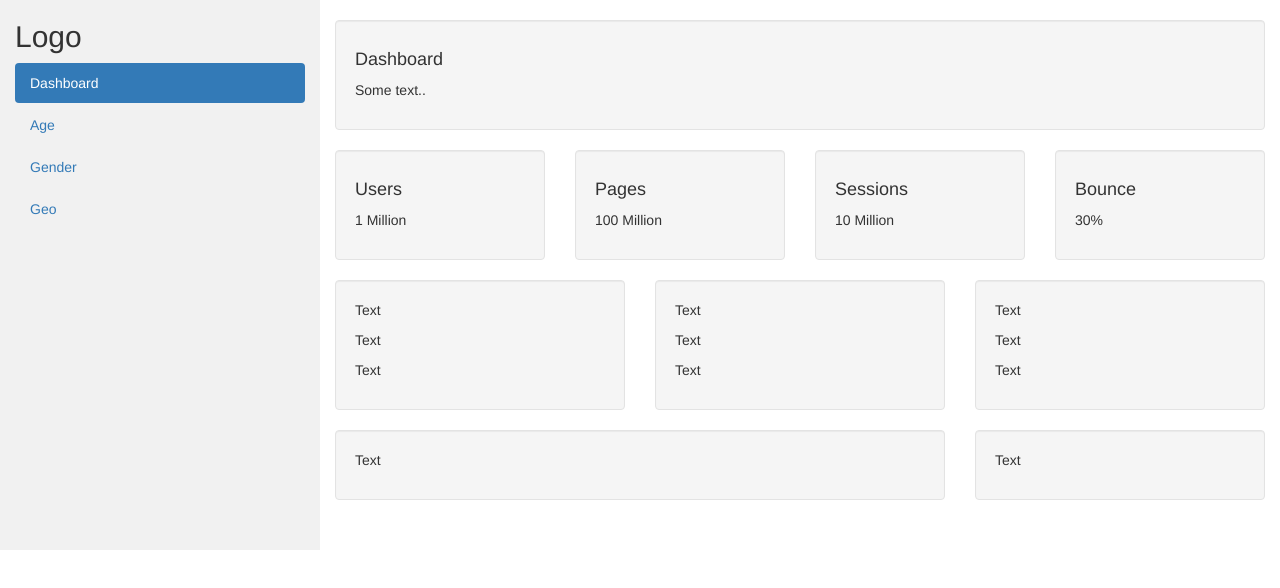
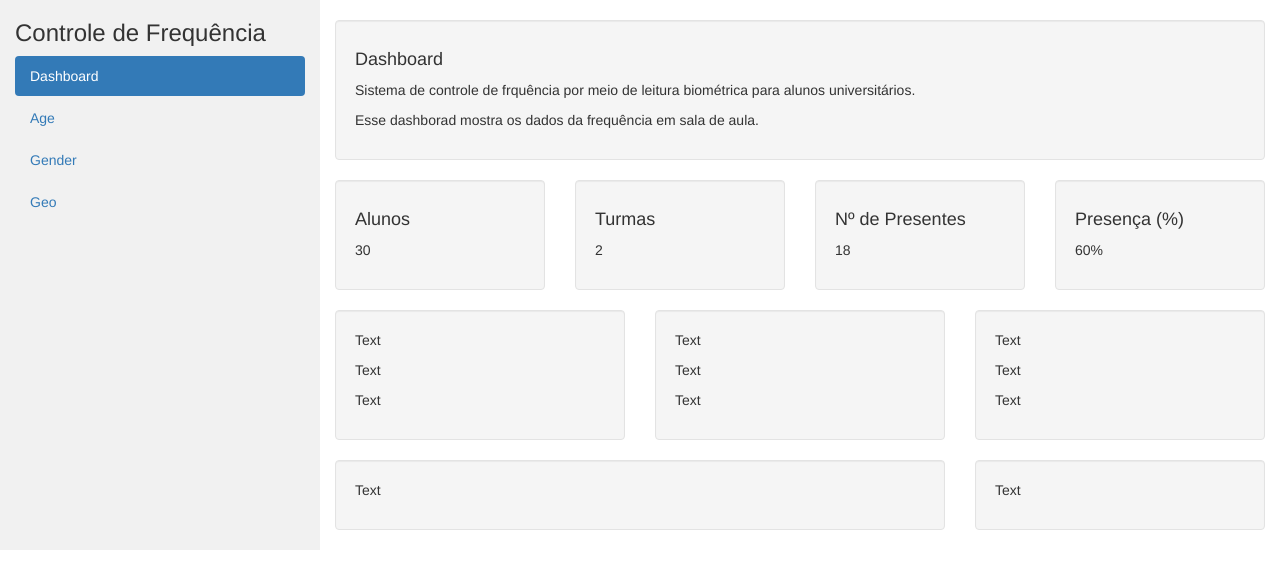
Before and after one commit to josemateuss/frequency-attendance, a website: page tmpl/index.html in a window 1280 px wide. Drawn offline with nearby package versions, Linux system fonts and the light colour scheme.

Commit message:
Atualização do template index.html

```diff
--- a/tmpl/index.html
+++ b/tmpl/index.html
@@ -1,7 +1,7 @@
 <!DOCTYPE html>
 <html lang="pt">
 <head>
-  <title>Sistema de Frequência Universitário</title>
+  <title>Sistema de Frequência Universitária</title>
   <meta charset="utf-8">
   <meta name="viewport" content="width=device-width, initial-scale=1">
   <link rel="stylesheet" href="https://maxcdn.bootstrapcdn.com/bootstrap/3.4.0/css/bootstrap.min.css">
@@ -33,7 +33,7 @@
         <span class="icon-bar"></span>
         <span class="icon-bar"></span>
       </button>
-      <a class="navbar-brand" href="#">Logo</a>
+      <a class="navbar-brand" href="#">Controle de Frequência</a>
     </div>
     <div class="collapse navbar-collapse" id="myNavbar">
       <ul class="nav navbar-nav">
@@ -49,7 +49,7 @@
 <div class="container-fluid">
   <div class="row content">
     <div class="col-sm-3 sidenav hidden-xs">
-      <h2>Logo</h2>
+      <h3>Controle de Frequência</h3>
       <ul class="nav nav-pills nav-stacked">
         <li class="active"><a href="#section1">Dashboard</a></li>
         <li><a href="#section2">Age</a></li>
@@ -62,31 +62,32 @@
     <div class="col-sm-9">
       <div class="well">
         <h4>Dashboard</h4>
-        <p>Some text..</p>
+        <p>Sistema de controle de frquência por meio de leitura biométrica para alunos universitários.</p>
+        <p>Esse dashborad mostra os dados da frequência em sala de aula.</p>
       </div>
       <div class="row">
         <div class="col-sm-3">
           <div class="well">
-            <h4>Users</h4>
-            <p>1 Million</p>
+            <h4>Alunos</h4>
+            <p>30</p>
           </div>
         </div>
         <div class="col-sm-3">
           <div class="well">
-            <h4>Pages</h4>
-            <p>100 Million</p>
+            <h4>Turmas</h4>
+            <p>2</p>
           </div>
         </div>
         <div class="col-sm-3">
           <div class="well">
-            <h4>Sessions</h4>
-            <p>10 Million</p>
+            <h4>Nº de Presentes</h4>
+            <p>18</p>
           </div>
         </div>
         <div class="col-sm-3">
           <div class="well">
-            <h4>Bounce</h4>
-            <p>30%</p>
+            <h4>Presença (%)</h4>
+            <p>60%</p>
           </div>
         </div>
       </div>
```
Lines whose indentation alone changed are shown as unchanged.
